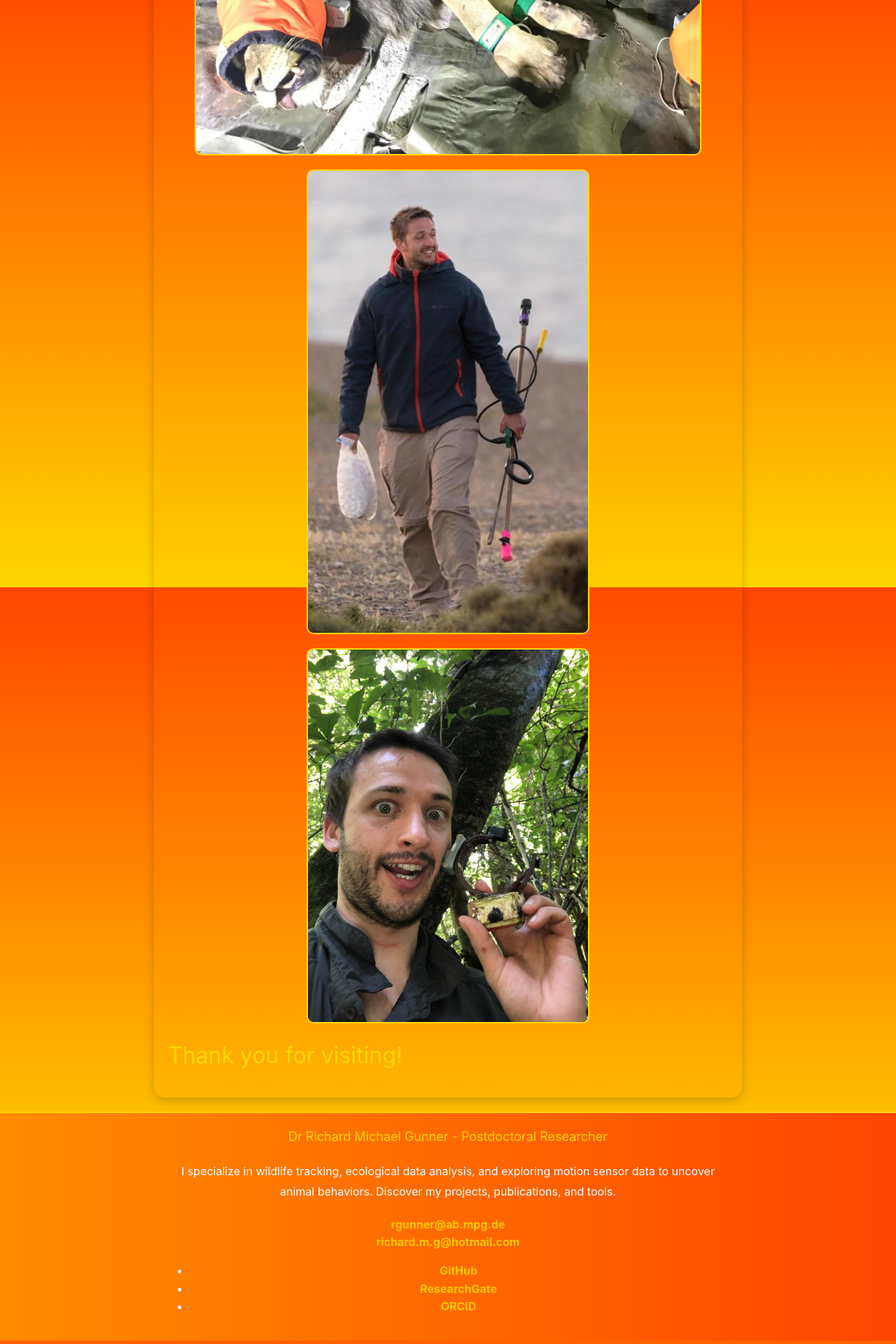
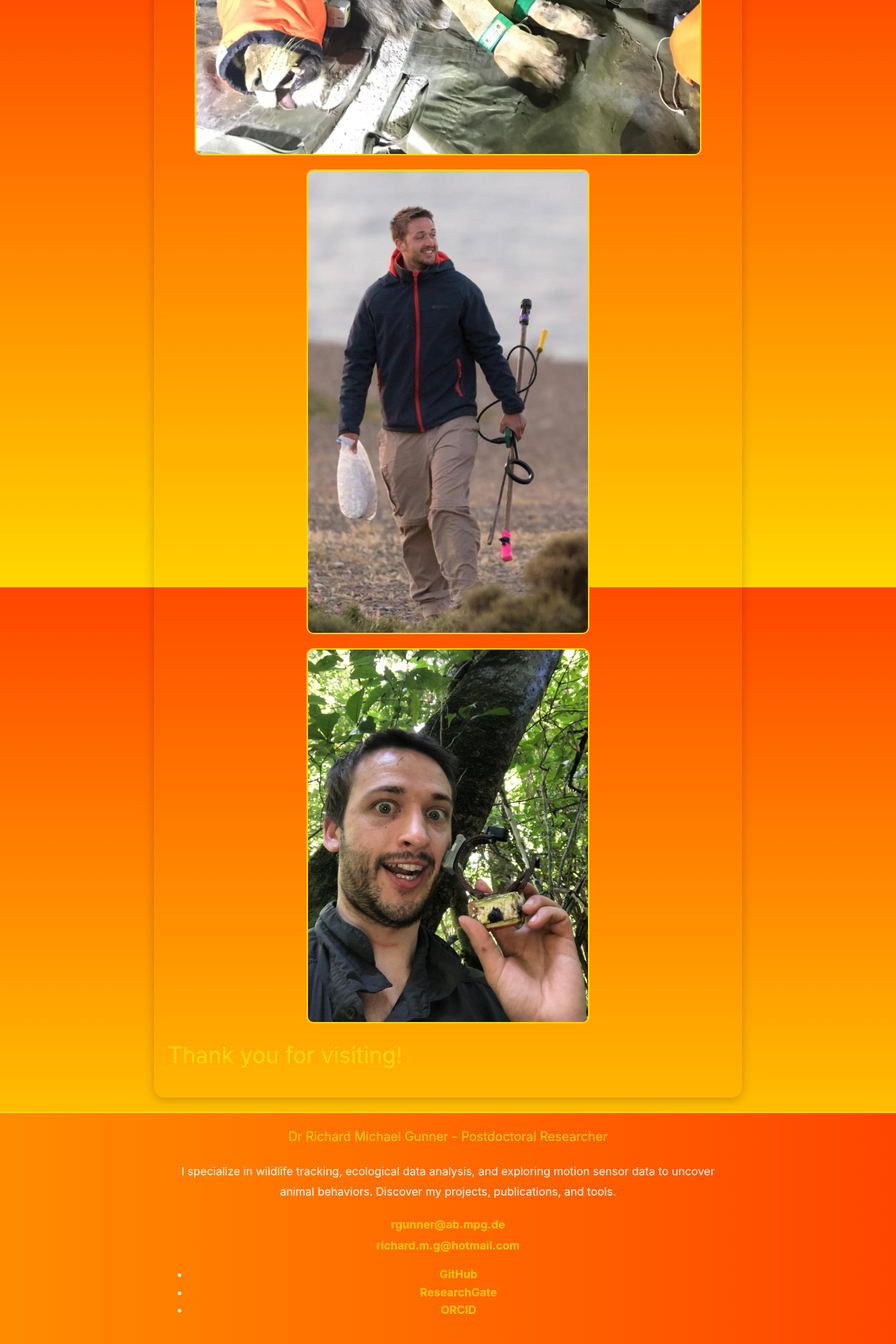
Before and after one commit to Richard6195/my-website, a Jekyll site: the page built from index.md, in a window 1280 px wide. Shown: the part 1861-3781 px from the top of the page at 70% size. Built offline with Jekyll 4.4.1, drawn with Linux system fonts in a browser that asks for light colours.

```diff
--- a/_sass/minima/_custom.scss
+++ b/_sass/minima/_custom.scss
@@ -39,7 +39,7 @@ body {
   flex-wrap: wrap; /* Allows links to move to the next line if needed */
   margin-top: 10px;
   margin-bottom: 10px;
-  position: relative; /* Prevent overlapping issues */
+  z-index: 10; /* Ensure navigation stays on top */
   color: #ffffff;
 }
 
@@ -53,7 +53,7 @@ body {
 
 .site-nav .page-link:hover {
   text-decoration: underline;
-  color: $brand-color;
+  color: #FF8C00; /* Highlight color on hover */
 }
 
 /* Footer Styling */
@@ -71,6 +71,15 @@ body {
   color: #ffc800;
   font-size: 1rem; /* Slightly larger font size for links */
   font-weight: bold;
+}
+
+.site-footer a:hover {
+  text-decoration: underline;
+  color: #FF4500; /* Optional: Highlight link color on hover */
+}
+
+.site-footer .contact-list li {
+  margin: 5px 0;
 }
 
 /* Main Content Area Styling */
```
